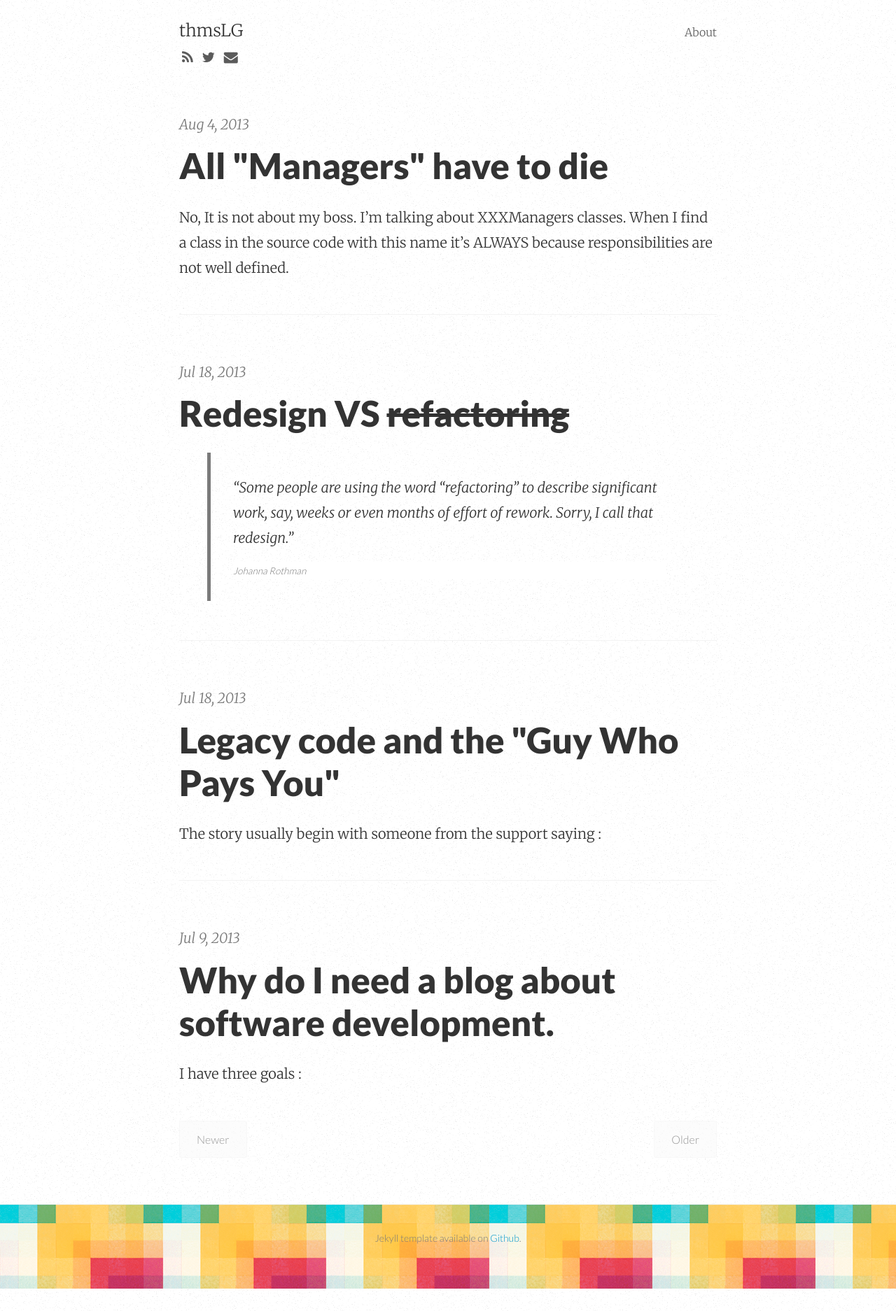
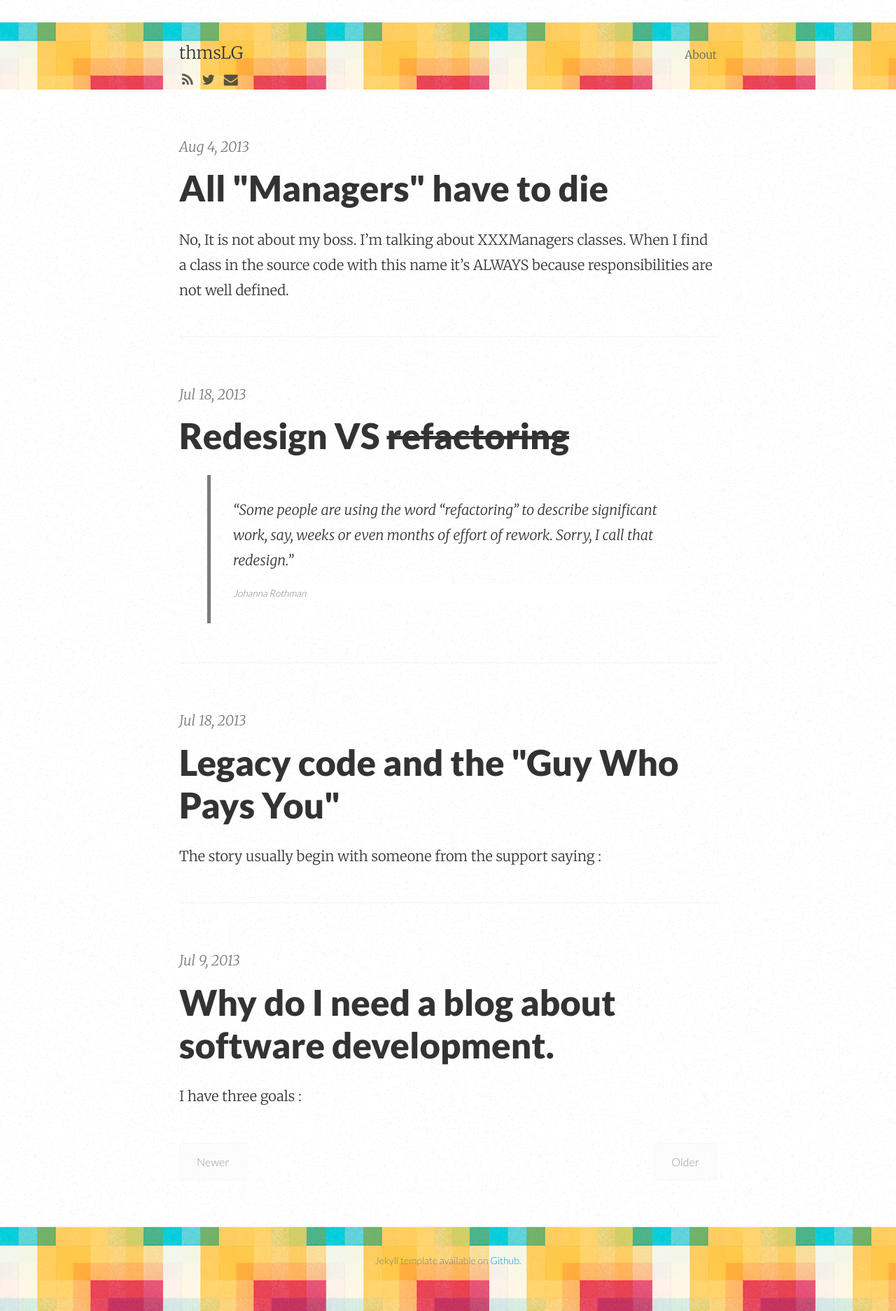
Before and after one commit to thomasleguillou/thomasleguillou.github.io, a Jekyll site: the page built from index.html, in a window 1280 px wide. Shown: the whole page at 70% size. Built offline with Jekyll 4.4.1, drawn with Linux system fonts in a browser that asks for light colours; nearby versions of some CDN libraries; Markdown is read by kramdown in place of the engine named in the settings; the list of posts is cut into pages by our own code.

Commit message:
update header and footer with a colorized pattern.

```diff
--- a/_config.yml
+++ b/_config.yml
@@ -4,7 +4,7 @@ email:       thomas@leguillou.email
 author:      Thomas Le Guillou
 description: "My simple technical blog"
 baseurl:     ""
-url:         "http://thomasleguillou.github.io"
+url:         "http://blog.thomasleguillou.fr"
 
 # Google analytics
 google_analytics:
--- a/_sass/_basscss.scss
+++ b/_sass/_basscss.scss
@@ -181,6 +181,7 @@ strong, .bold {
 
 .mt2 {
   margin-top: 2rem;
+  padding-top: 2rem;
 }
 
 .mr2 {
--- a/_sass/_main.scss
+++ b/_sass/_main.scss
@@ -57,6 +57,10 @@ body {
 
 .gist .lines {
   width: 100%;
+}
+
+.site-header {
+  background-image: url("/images/6F6eAzr.png");
 }
 
 .site-header a {
@@ -426,6 +430,7 @@ h6,
 
   .site-header {
     text-align: center;
+    color: white;
   }
 
   .site-header .site-title {
```
